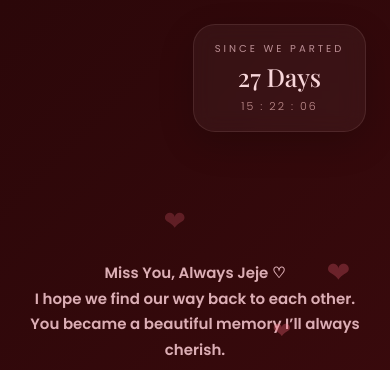
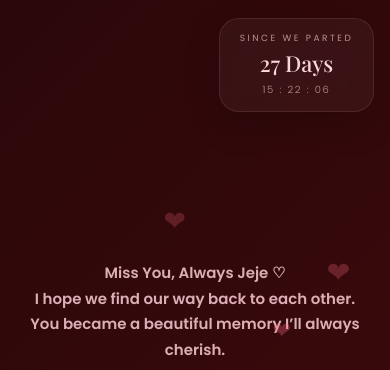
Before and after one commit to Omar-Mostafaa09/letter, a plain HTML site: page index.html in a window 390 px wide. Shown: the top 370 px of the page. Drawn offline with nearby package versions, Linux system fonts and the light colour scheme.

Commit message:
Update index.html

```diff
--- a/index.html
+++ b/index.html
@@ -251,6 +251,31 @@ section{padding:90px 20px;text-align:center;}
 
 /* ===== MOBILE ===== */
 @media (max-width:600px){
+    @media (max-width:600px){
+
+    .time-apart{
+        top:18px;
+        right:16px;
+        width:155px;
+        padding:13px 15px;
+        border-radius:20px;
+    }
+
+    .time-apart-title{
+        font-size:9px;
+        letter-spacing:2.5px;
+    }
+
+    .time-apart-days{
+        font-size:22px;
+    }
+
+    .time-apart-time{
+        font-size:10px;
+        letter-spacing:1.7px;
+    }
+
+}
 
     .hero h1{
         font-size:58px;
```
